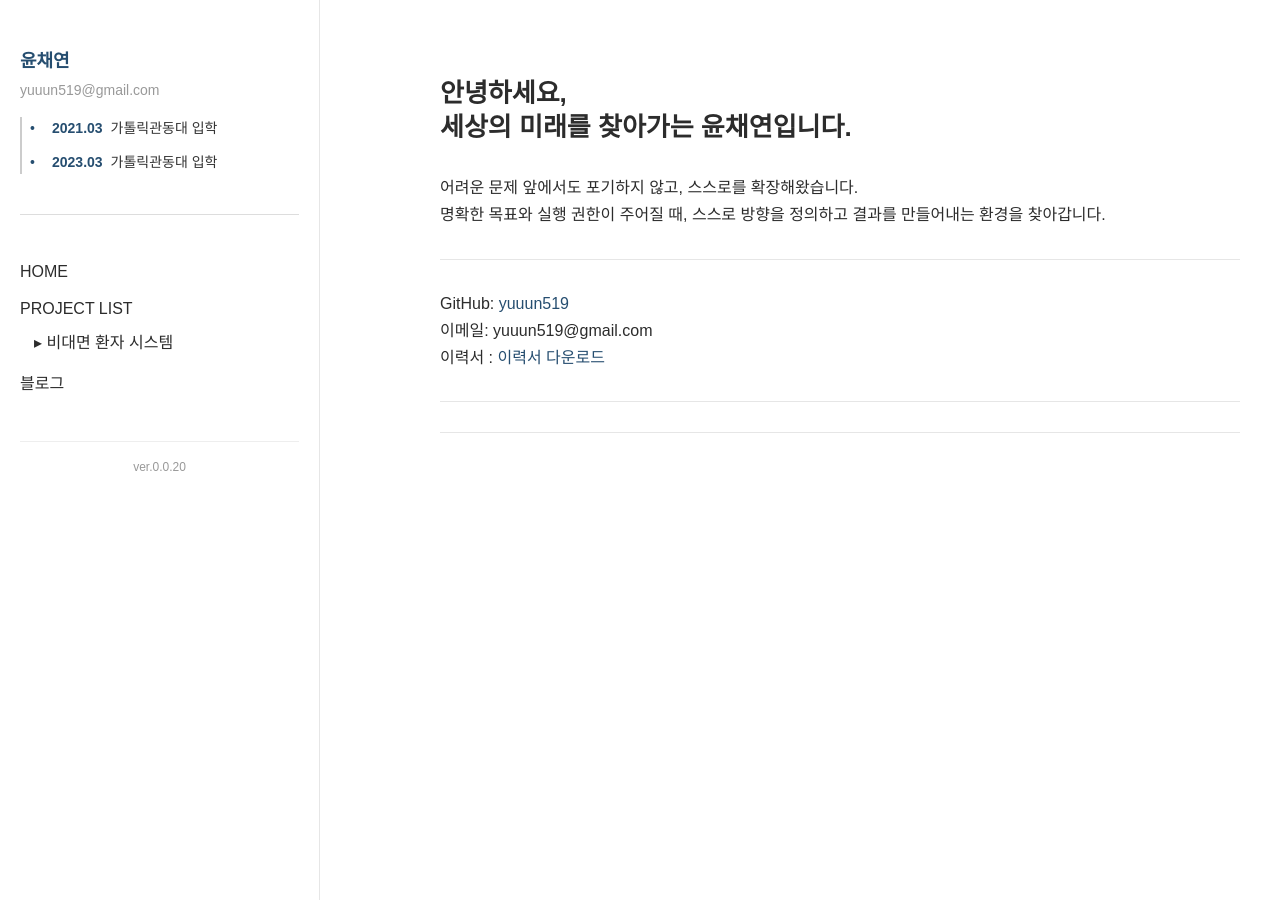
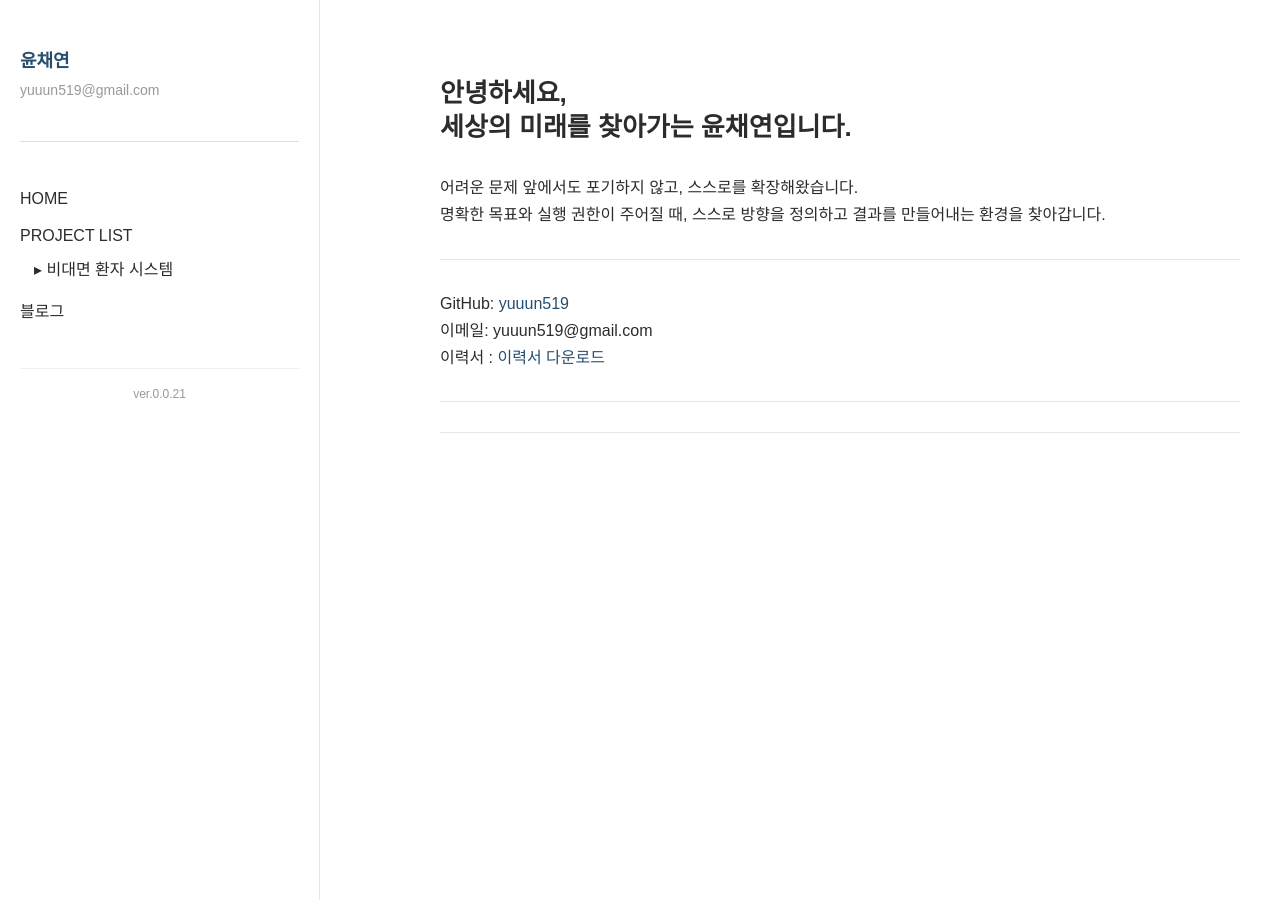
Before and after one commit to yuuun519/yuuun519.github.io, a Jekyll site: the page built from index.md, in a window 1280 px wide. Built offline with Jekyll 4.4.1, drawn with Linux system fonts in a browser that asks for light colours; some web fonts are replaced.

Commit message:
ver 0.0.21

```diff
--- a/_layouts/default.html
+++ b/_layouts/default.html
@@ -2,38 +2,34 @@
 <html lang="ko">
 <head>
   <meta charset="UTF-8">
-  <meta name="viewport" content="width=device-width, initial-scale=1.0"> <!-- ✅ 모바일 대응 핵심 -->
-  <title>{{ page.title }}</title>
+  <meta name="viewport" content="width=device-width, initial-scale=1.0">
+  <title>{{page.title }}</title>
   <link rel="stylesheet" href="/assets/style.css">
-  <script src="/assets/script.js" defer></script> <!-- ✅ defer로 렌더링 완료 후 실행 -->
+  <script src="/assets/script.js" defer></script>
 </head>
+
+
 <body>
-
-  <!-- ✅ 모바일 헤더 -->
   <header class="mobile-header">
     <button class="menu-toggle" onclick="toggleSidebar()">☰</button>
   </header>
 
-  <!-- ✅ 오버레이 (모바일 블러 배경) -->
   <div id="overlay" class="overlay" onclick="toggleSidebar(true)"></div>
 
   <div class="layout">
-    <!-- ✅ 사이드바 -->
+
+    <!-- sidebar -->
+
     <aside class="sidebar">
-      <!-- ✅ 데스크탑 전용 프로필 -->
+      <!-- sidebar profile -->
       <div class="profile-info only-desktop">
         <h2>윤채연</h2>
         <p class="email">yuuun519@gmail.com</p>
-        <ul class="timeline">
-          <li><span class="date">2021.03</span> 가톨릭관동대 입학</li>
-          <li><span class="date">2023.03</span> 가톨릭관동대 입학</li>
-        </ul>
-      </div>
+       </div>
 
- <!-- ✅ 구분선 추가 -->
   <hr class="sidebar-separator">
 
-      <!-- ✅ 네비게이션 -->
+      <!-- list -->
       <ul class="nav-section">
         <li><a href="/">HOME</a></li>
         <li>
@@ -45,14 +41,14 @@
         </li>
         <li><a href="https://velog.io/@yuuun519/posts" target="_blank">블로그</a></li>
       </ul>
-<!-- ✅ 사이드바 하단 버전 정보 -->
+
+<!-- sidebar-footer -->
 <div class="sidebar-footer">
-  ver.0.0.20
+  ver.0.0.21
 </div>
     </aside>
 
 
-    <!-- ✅ 본문 영역 -->
     <main class="content">
       {{ content }}
     </main>
```
